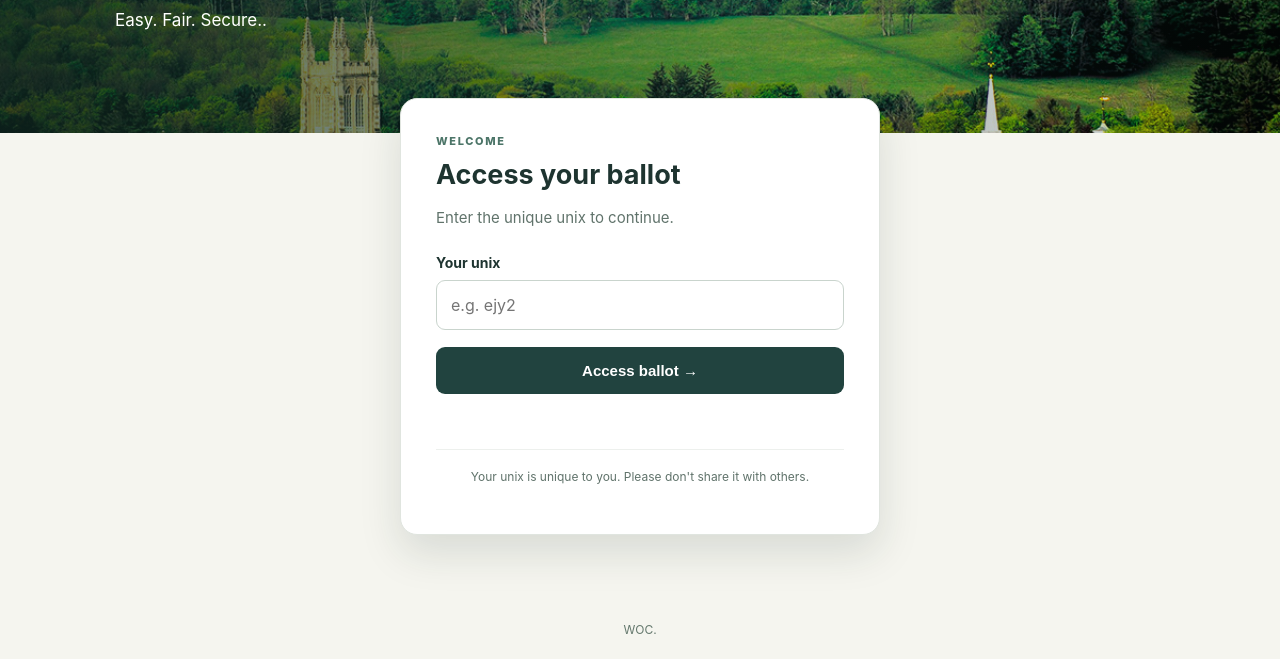
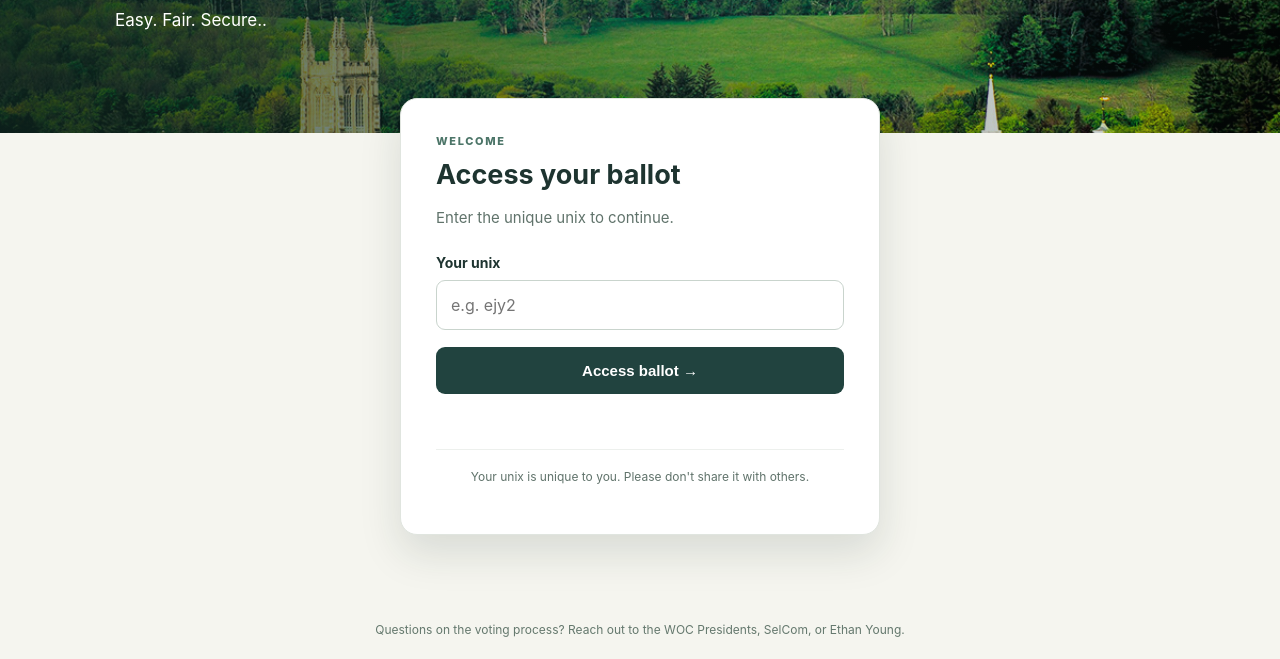
Before and after one commit to young-ethan/woc-voting, a plain HTML site: page index.html in a window 1280 px wide. Shown: the part 287-946 px from the top of the page. Drawn offline with Linux system fonts and the light colour scheme.

Commit message:
Update footer text for voting process inquiries

```diff
--- a/index.html
+++ b/index.html
@@ -58,6 +58,6 @@
     <div class="login-card success-card" id="closed-card" hidden><div class="eyebrow">ELECTION STATUS</div><h2>Voting is not currently open</h2><p>Please return when SelCom opens the election.</p><button id="closed-back" type="button">Back to login</button></div>
     </section>
   </main>
-  <footer>WOC.</footer>
+  <footer>Questions on the voting process? Reach out to the WOC Presidents, SelCom, or Ethan Young.</footer>
 </body>
 </html>
```
